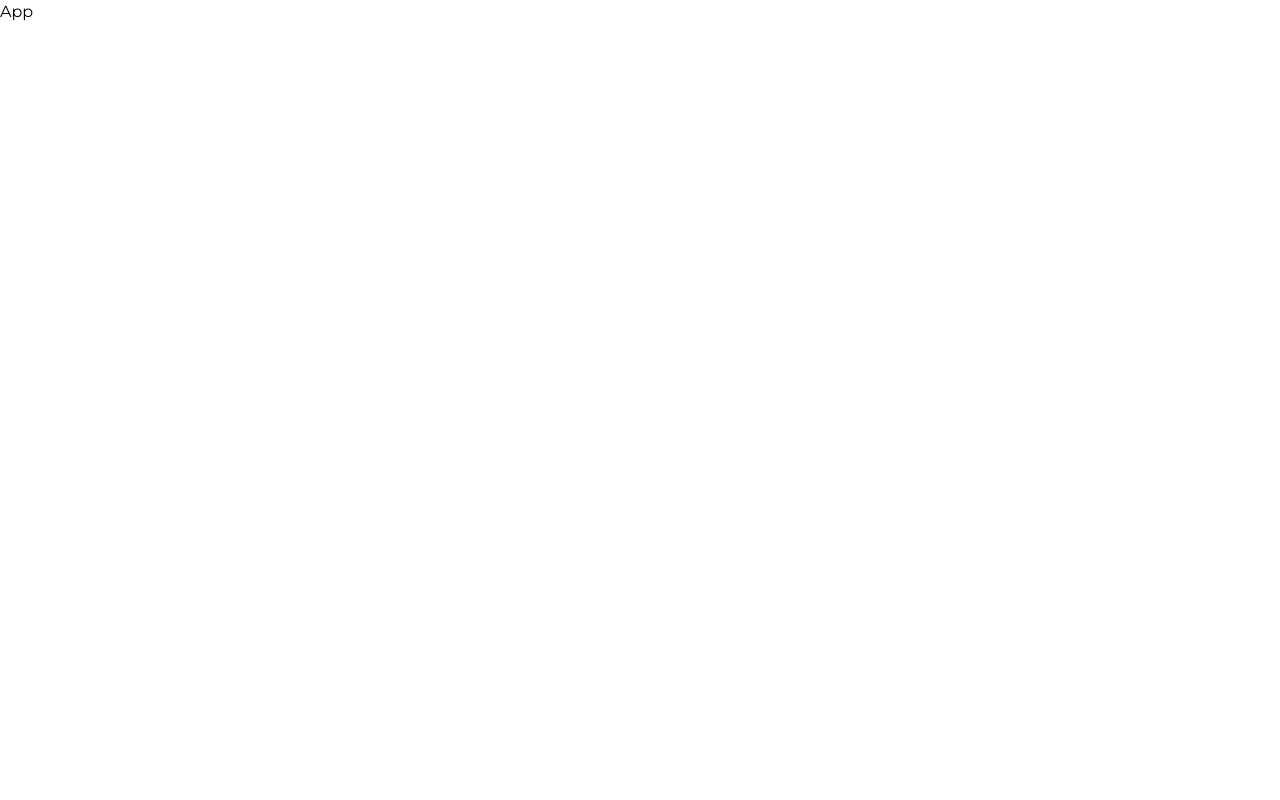
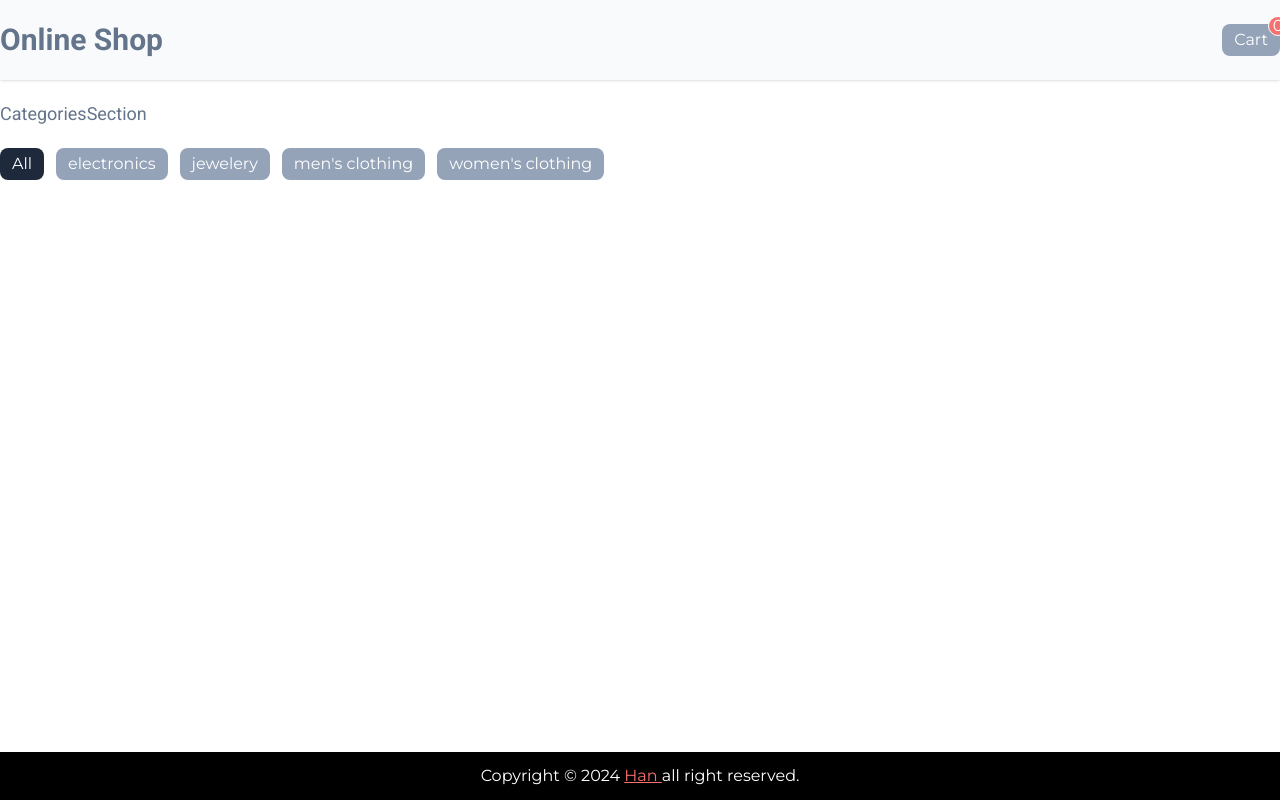
Before and after one commit to Hanhtunaung97/Online-shop-React, a React (Vite) app: page / in a window 1280 px wide. Built offline with nearby package versions, Linux system fonts and the light colour scheme.

Commit message:
header,footer,buttons set up

```diff
--- a/src/App.jsx
+++ b/src/App.jsx
@@ -1,9 +1,21 @@
-import React from 'react'
+import React from "react";
+import {
+  CategoriesSectionComponents,
+  ContainerComponents,
+  FooterComponents,
+  HeaderComponents,
+} from "./components";
 
 const App = () => {
   return (
-    <div>App</div>
-  )
-}
+    <>
+      <HeaderComponents />
+      <ContainerComponents>
+        <CategoriesSectionComponents />
+        <FooterComponents />
+      </ContainerComponents>
+    </>
+  );
+};
 
-export default App
+export default App;
--- /dev/null
+++ b/src/components/CategoriesButton.components.jsx
@@ -0,0 +1,21 @@
+import React from "react";
+
+const CategoriesButtonComponents = ({
+  current,
+  children,
+  className,
+  ...rest
+}) => {
+  return (
+    <button
+      {...rest}
+      className={`${
+        current ? "bg-slate-800 " : "bg-slate-400"
+      } text-nowrap px-3 py-1 rounded-lg hover:bg-transparent hover:border hover:border-slate-400 duration-200 hover:text-slate-400 active:scale-90 active:bg-slate-400 active:text-white text-white ${className}`}
+    >
+      {children}
+    </button>
+  );
+};
+
+export default CategoriesButtonComponents;
--- /dev/null
+++ b/src/components/CategoriesSection.components.jsx
@@ -0,0 +1,27 @@
+import React from "react";
+import CategoriesButtonComponents from "./CategoriesButton.components";
+const title = "CategoriesSection";
+const categories = [
+  "electronics",
+  "jewelery",
+  "men's clothing",
+  "women's clothing",
+];
+const CategoriesSectionComponents = () => {
+  return (
+    <section className="flex justify-between flex-col gap-y-5">
+      <div className=" h-20"></div>
+      <h1 className="text-lg font-headings text-slate-500">{title}</h1>
+      <div className=" flex gap-3 items-center overflow-x-scroll md:overflow-x-hidden category-buttons-group ">
+        <CategoriesButtonComponents current={true}>All</CategoriesButtonComponents>
+        {categories.map((category) => (
+          <CategoriesButtonComponents key={category} current={false}>
+            {category}
+          </CategoriesButtonComponents>
+        ))}
+      </div>
+    </section>
+  );
+};
+
+export default CategoriesSectionComponents;
--- /dev/null
+++ b/src/components/Container.components.jsx
@@ -0,0 +1,7 @@
+import React from "react";
+
+const ContainerComponents = ({ children }) => {
+  return <div className="px-3 lg:px-0 max-w-7xl mx-auto  h-screen flex flex-col gap-y-5">{children}</div>;
+};
+
+export default ContainerComponents;
--- /dev/null
+++ b/src/components/Footer.components.jsx
@@ -0,0 +1,12 @@
+import React from "react";
+
+const FooterComponents = () => {
+  const date = new Date().getFullYear();
+  return (
+    <footer className="mt-auto bg-black py-3">
+      <p className="text-white text-center">Copyright &copy; {date} <a className="text-red-400 hover:text-red-300 duration-200 underline hover:underline-offset-4" href="https://github.com/Hanhtunaung97/Hanhtunaung97">Han </a> all right reserved.</p>
+    </footer>
+  );
+};
+
+export default FooterComponents;
--- /dev/null
+++ b/src/components/Header.components.jsx
@@ -0,0 +1,23 @@
+import React from "react";
+import ContainerComponents from "./Container.components";
+import CategoriesButtonComponents from "./CategoriesButton.components";
+
+const HeaderComponents = () => {
+  return (
+    <header className=" mx-auto bg-slate-50 fixed w-full z-50 h-20 shadow">
+      <nav className="px-3 lg:px-0 max-w-7xl mx-auto flex justify-between items-center h-full">
+        <h1 className="font-headings font-bold text-3xl text-slate-500">
+          Online Shop
+        </h1>
+        <CategoriesButtonComponents className="relative">
+          Cart{" "}
+          <span className="absolute -top-2 -right-2 w-5 h-5 rounded-full bg-red-400 text-white flex justify-center items-center border border-white">
+            0
+          </span>
+        </CategoriesButtonComponents>
+      </nav>
+    </header>
+  );
+};
+
+export default HeaderComponents;
--- /dev/null
+++ b/src/components/index.js
@@ -0,0 +1,5 @@
+export { default as CategoriesSectionComponents } from "./CategoriesSection.components";
+export {default as FooterComponents} from "./Footer.components"
+export {default as HeaderComponents} from "./Header.components"
+export {default as ContainerComponents} from "./Container.components";
+export {default as CategoriesButtonComponents} from "./CategoriesButton.components"
--- a/src/index.css
+++ b/src/index.css
@@ -2,3 +2,12 @@
 @tailwind base;
 @tailwind components;
 @tailwind utilities;
+
+
+.category-buttons-group {
+    scrollbar-width: none; /* Hides the scroll bar */
+    -ms-overflow-style: none; /* Hides the scroll bar in older versions of Internet Explorer */
+  }
+  .category-buttons-group::-webkit-scrollbar {
+    display: none; /* Hides the scroll bar */
+  }
```
